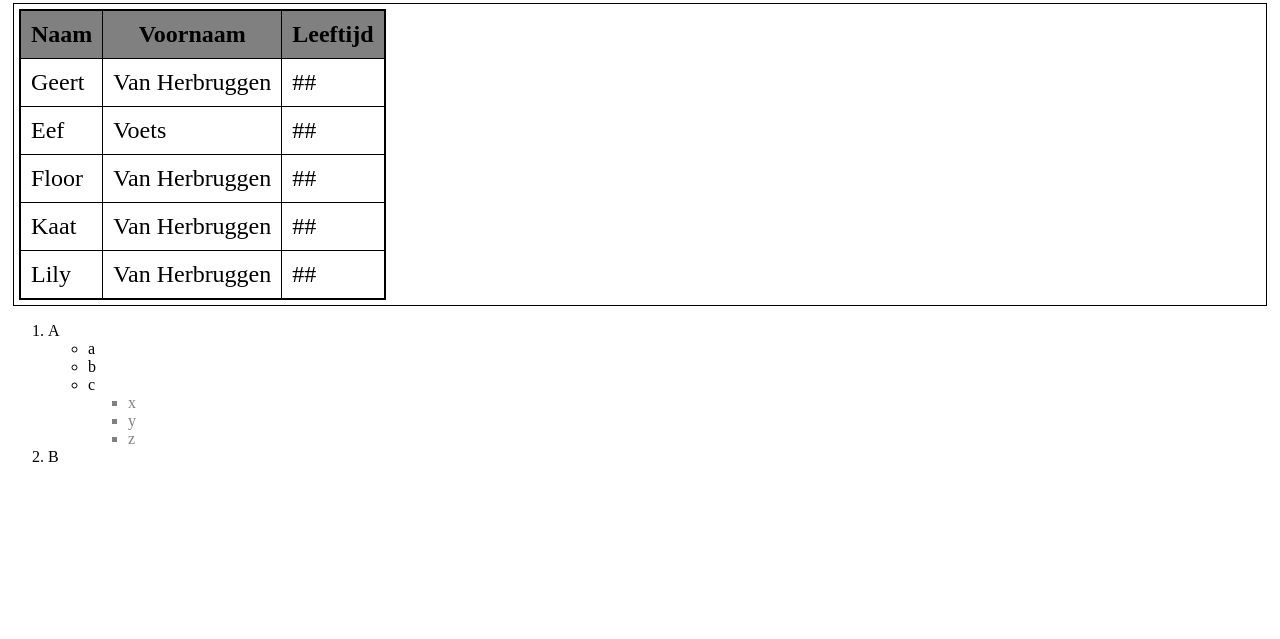
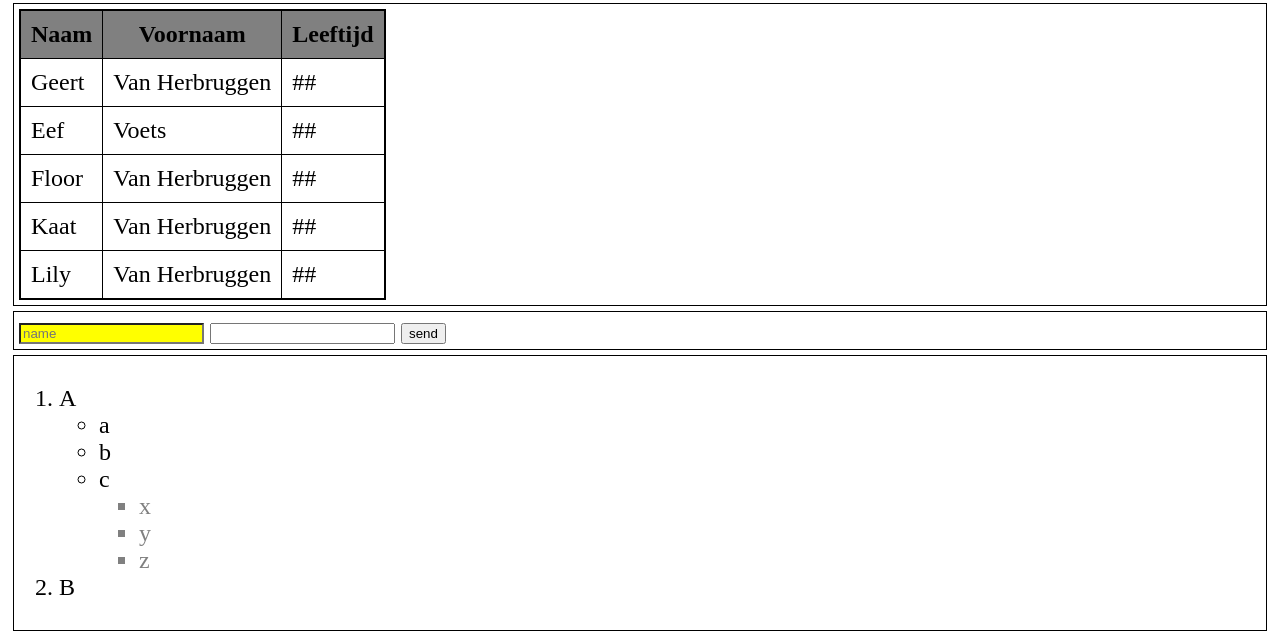
Before and after one commit to vanherbruggen/cs50w001, a plain HTML site: page index.html in a window 1280 px wide. Shown: the part 171-810 px from the top of the page. Drawn offline with Linux system fonts and the light colour scheme.

Commit message:
form add & css input field

```diff
--- a/index.html
+++ b/index.html
@@ -44,6 +44,17 @@
       </table>
     </div>
     <div id="middle-2">
+      <form>
+        <input type="text" placeholder="name" title="name">
+        <input list="names">
+        <datalist id="names">
+          <option value="Geert">
+          <option value="Eef">
+        </datalist>
+        <input type="submit" value="send">
+      </form>
+    </div>
+    <div id="middle-3">
       <ol>
         <li>A
           <ul>
@@ -61,5 +72,6 @@
         <li>B</li>
       </ol>
     </div>
+
   </body>
 </html>
--- a/style.css
+++ b/style.css
@@ -18,7 +18,27 @@ ol > li > ul > li > ul > li {
   margin: 5px;
 }
 
+input[type="text"] {
+  background-color: yellow;
+}
+
 #middle {
+  font-size: 24px;
+  border: 1px;
+  border-style: solid;
+  padding: 5px;
+  margin: 5px;
+}
+
+#middle-2 {
+  font-size: 24px;
+  border: 1px;
+  border-style: solid;
+  padding: 5px;
+  margin: 5px;
+}
+
+#middle-3 {
   font-size: 24px;
   border: 1px;
   border-style: solid;
```
